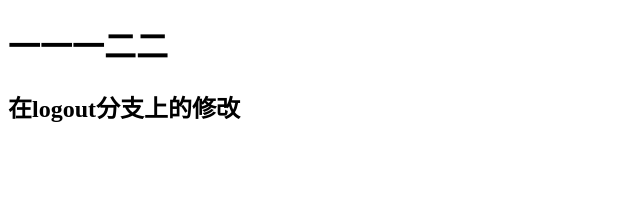
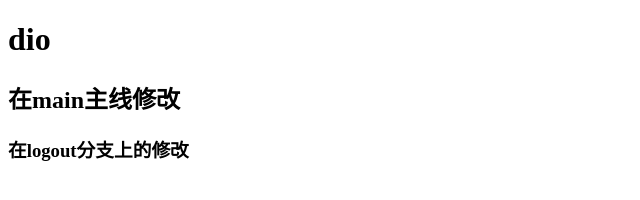
Before and after one commit to zzq9888/project2, a website: page login.html in a window 1280 px wide. Shown: the whole page, without its empty margins (0-640 px from the left). Drawn offline with Linux system fonts and the light colour scheme.

Commit message:
解决冲突

```diff
--- a/login.html
+++ b/login.html
@@ -7,7 +7,8 @@
     <title>Document</title>
   </head>
   <body>
-    <h1>一一一二二</h1>
-    <h2>在logout分支上的修改</h2>
+    <h1>dio</h1>
+    <h2>在main主线修改</h2>
+    <h3>在logout分支上的修改</h3>
   </body>
 </html>
```
